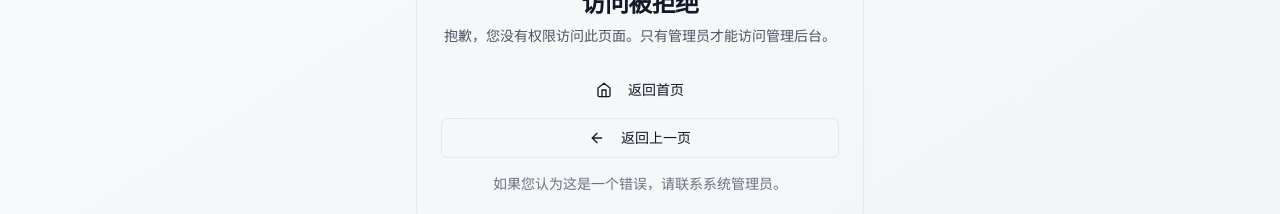
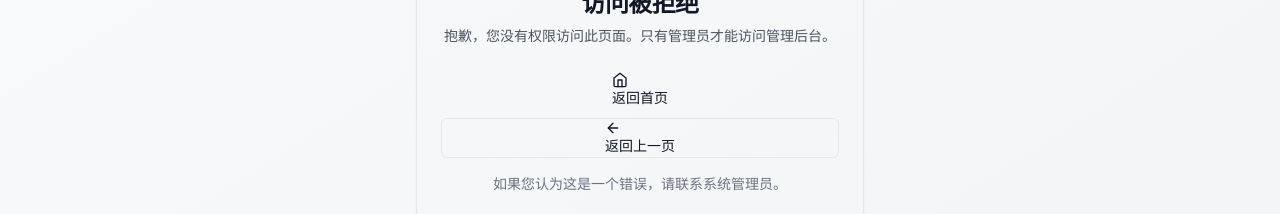
Before and after one commit to oniyakun/VRCFace, a Next.js app: page /403 in a window 1280 px wide. Shown: the part 416-630 px from the top of the page. Built offline with nearby package versions, Linux system fonts and the light colour scheme; no server answers.

Commit message:
fix: 重新添加小写的button.tsx文件

```diff
--- /dev/null
+++ b/components/ui/button.tsx
@@ -0,0 +1,41 @@
+import { ButtonHTMLAttributes, forwardRef } from 'react'
+import { cn } from '@/lib/utils'
+
+interface ButtonProps extends ButtonHTMLAttributes<HTMLButtonElement> {
+  variant?: 'default' | 'destructive' | 'outline' | 'secondary' | 'ghost' | 'link'
+  size?: 'default' | 'sm' | 'lg' | 'icon'
+}
+
+const Button = forwardRef<HTMLButtonElement, ButtonProps>(
+  ({ className, variant = 'default', size = 'default', ...props }, ref) => {
+    return (
+      <button
+        className={cn(
+          'inline-flex items-center justify-center whitespace-nowrap rounded-md text-sm font-medium ring-offset-background transition-colors focus-visible:outline-none focus-visible:ring-2 focus-visible:ring-ring focus-visible:ring-offset-2 disabled:pointer-events-none disabled:opacity-50',
+          {
+            'bg-primary text-primary-foreground hover:bg-primary/90': variant === 'default',
+            'bg-destructive text-destructive-foreground hover:bg-destructive/90': variant === 'destructive',
+            'border border-input bg-background hover:bg-accent hover:text-accent-foreground': variant === 'outline',
+            'bg-secondary text-secondary-foreground hover:bg-secondary/80': variant === 'secondary',
+            'hover:bg-accent hover:text-accent-foreground': variant === 'ghost',
+            'text-primary underline-offset-4 hover:underline': variant === 'link',
+          },
+          {
+            'h-10 px-4 py-2': size === 'default',
+            'h-9 rounded-md px-3': size === 'sm',
+            'h-11 rounded-md px-8': size === 'lg',
+            'h-10 w-10': size === 'icon',
+          },
+          className
+        )}
+        ref={ref}
+        {...props}
+      />
+    )
+  }
+)
+
+Button.displayName = 'Button'
+
+export { Button }
+export type { ButtonProps }
```
